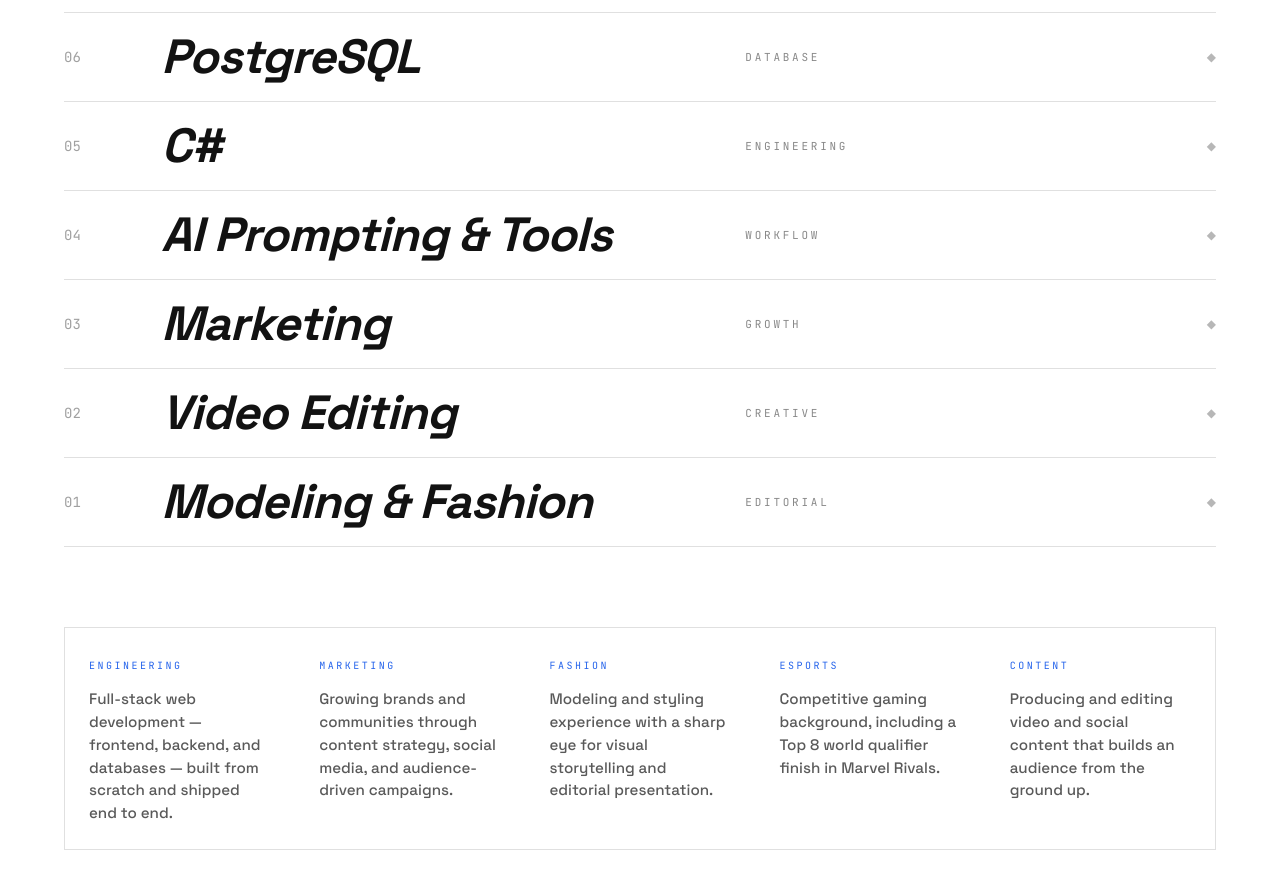
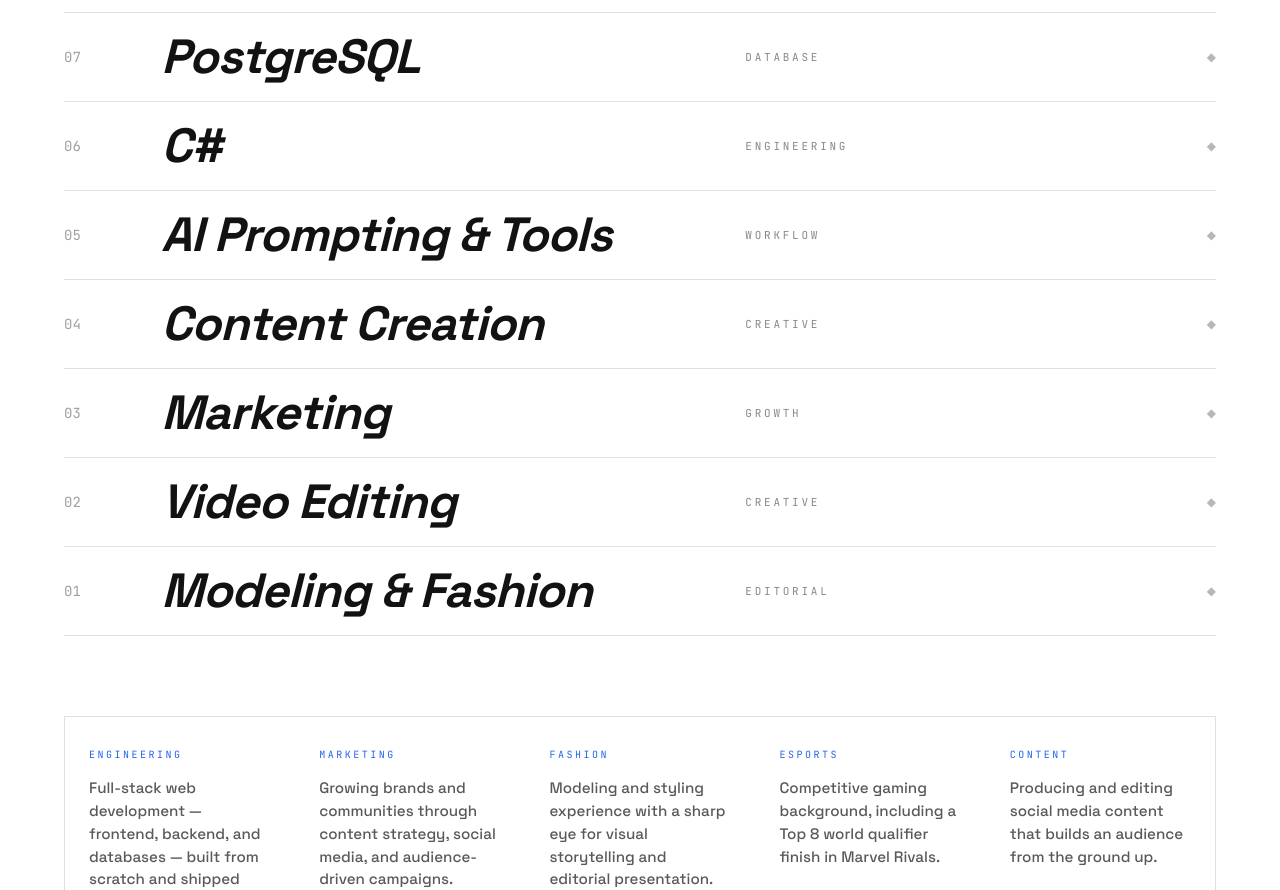
Before and after one commit to icakii/portfolio-web, a React (Vite) app: page / in a window 1280 px wide. Shown: the part 2600-3490 px from the top of the page. Built offline with nearby package versions, Linux system fonts and the light colour scheme; no server answers.

Commit message:
Add Content Creation to skills ranking, tweak Content domain wording
Inserts a Content Creation entry above Marketing in the skills roster, and changes "video and social content" to "social media content" in the Content domain description.

```diff
--- a/src/components/portfolio/SkillsSection.jsx
+++ b/src/components/portfolio/SkillsSection.jsx
@@ -2,14 +2,15 @@
 import { motion, useScroll, useTransform } from "framer-motion";
 
 const ROSTER = [
-  { name: "C++", level: "Specialization", number: "11" },
-  { name: "JavaScript", level: "Engineering", number: "10" },
-  { name: "HTML / CSS", level: "Frontend", number: "09" },
-  { name: "Node.js", level: "Backend", number: "08" },
-  { name: "Tailwind CSS", level: "Design Sys", number: "07" },
-  { name: "PostgreSQL", level: "Database", number: "06" },
-  { name: "C#", level: "Engineering", number: "05" },
-  { name: "AI Prompting & Tools", level: "Workflow", number: "04" },
+  { name: "C++", level: "Specialization", number: "12" },
+  { name: "JavaScript", level: "Engineering", number: "11" },
+  { name: "HTML / CSS", level: "Frontend", number: "10" },
+  { name: "Node.js", level: "Backend", number: "09" },
+  { name: "Tailwind CSS", level: "Design Sys", number: "08" },
+  { name: "PostgreSQL", level: "Database", number: "07" },
+  { name: "C#", level: "Engineering", number: "06" },
+  { name: "AI Prompting & Tools", level: "Workflow", number: "05" },
+  { name: "Content Creation", level: "Creative", number: "04" },
   { name: "Marketing", level: "Growth", number: "03" },
   { name: "Video Editing", level: "Creative", number: "02" },
   { name: "Modeling & Fashion", level: "Editorial", number: "01" },
@@ -20,7 +21,7 @@
   { label: "Marketing", value: "Growing brands and communities through content strategy, social media, and audience-driven campaigns." },
   { label: "Fashion", value: "Modeling and styling experience with a sharp eye for visual storytelling and editorial presentation." },
   { label: "Esports", value: "Competitive gaming background, including a Top 8 world qualifier finish in Marvel Rivals." },
-  { label: "Content", value: "Producing and editing video and social content that builds an audience from the ground up." },
+  { label: "Content", value: "Producing and editing social media content that builds an audience from the ground up." },
 ];
 
 export default function SkillsSection() {
```
